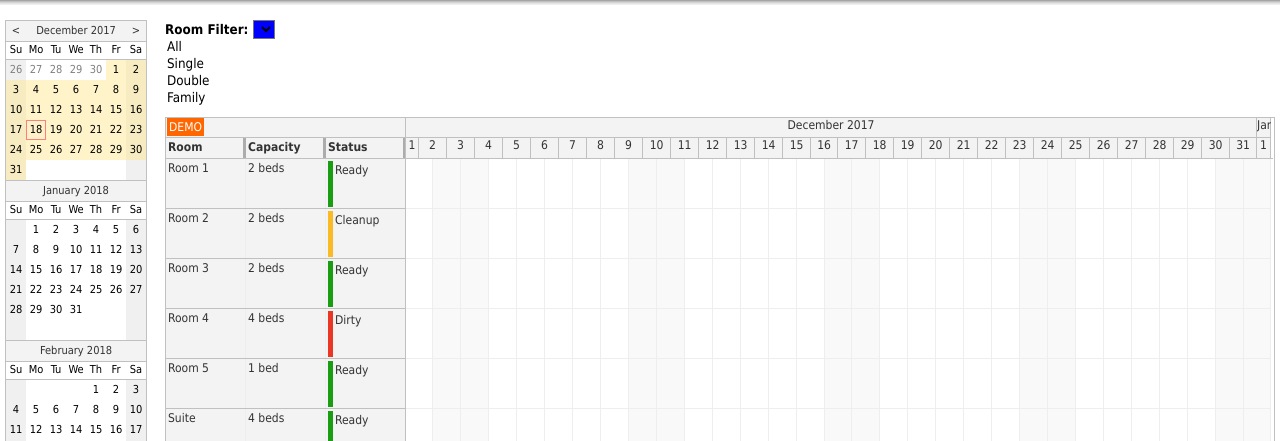
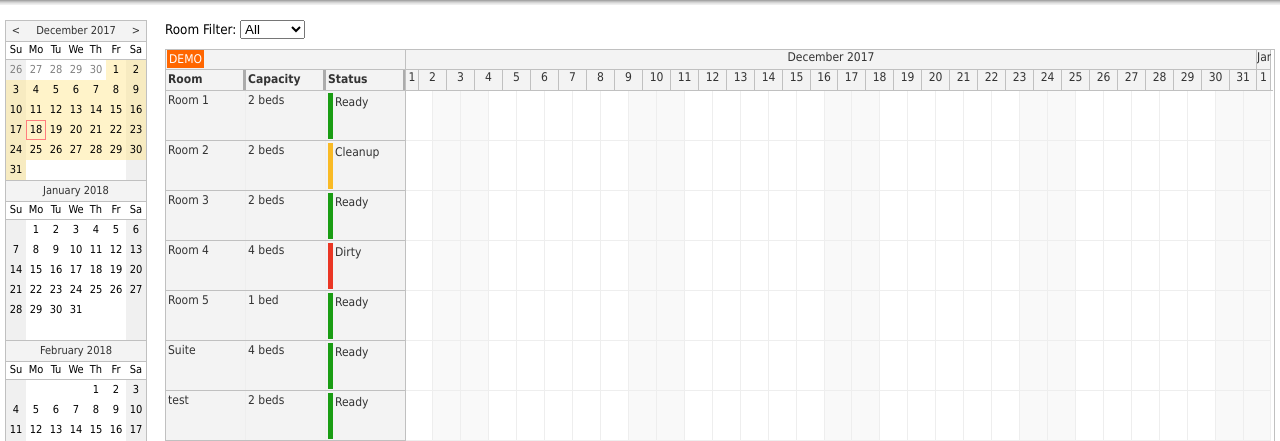
Before and after one commit to meena04/cloverReservation, a PHP site: page / in a window 1280 px wide. Shown: the part 82-523 px from the top of the page. Run offline with PHP 8.4, Linux system fonts and the light colour scheme; data comes from the database, SQL or seed files in the repository; data that the repository does not hold is empty.

Commit message:
Reverted the changes made in the last commit

```diff
--- a/index.php
+++ b/index.php
@@ -94,12 +94,12 @@
                 </div>
                 <div style="margin-left: 160px">
 					<!-- Fix for ENI-24. UNCOMMENT THE BELOW LINE-->
-                     <div class="space options" style="font-weight:bold">
+                    <!-- <div class="space options" style="font-weight:bold"> -->
 					<!-- Comment the below line while fixing ENI-24-->
-                    <!-- <div class="space options"> -->
+                    <div class="space options">
                         Room Filter:
 					<!-- Fix for ENI-25. UNCOMMENT THE BELOW LINE-->
-					<select ng-model="roomType" style="background-color:#0000FF">
+					<!-- <select ng-model="roomType" style="background-color:#f2f2f2"> -->
 					<!-- Comment the below line while fixing ENI-25-->
 						<select ng-model="roomType">
                             <option value="0">All</option>
@@ -108,6 +108,7 @@
                             <option value="4">Family</option>
 						</select>
                     </div>
+
                     <daypilot-scheduler id="scheduler" daypilot-config="schedulerConfig" daypilot-events="events" ></daypilot-scheduler>
 
                     <div class="space">
```
